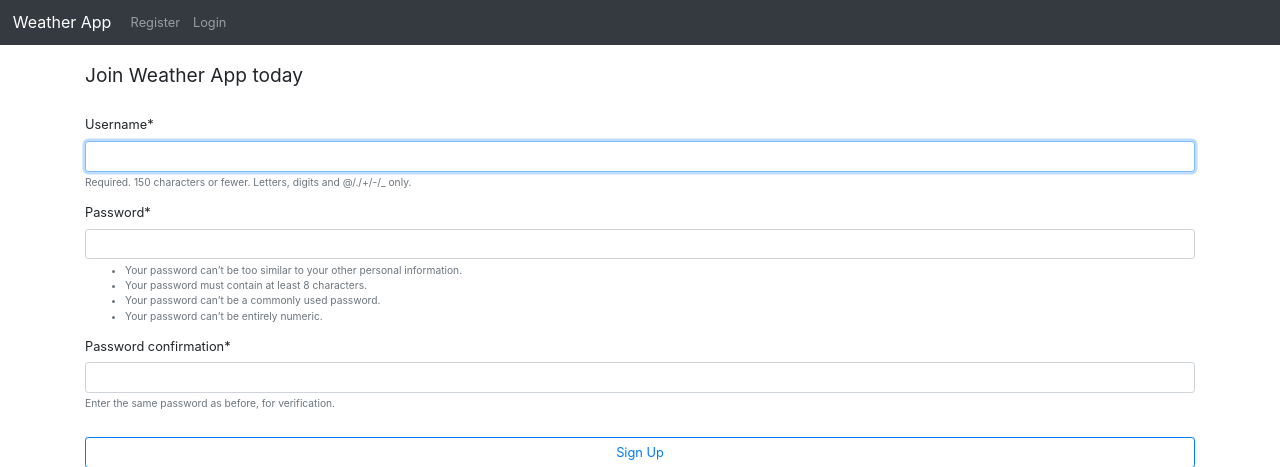
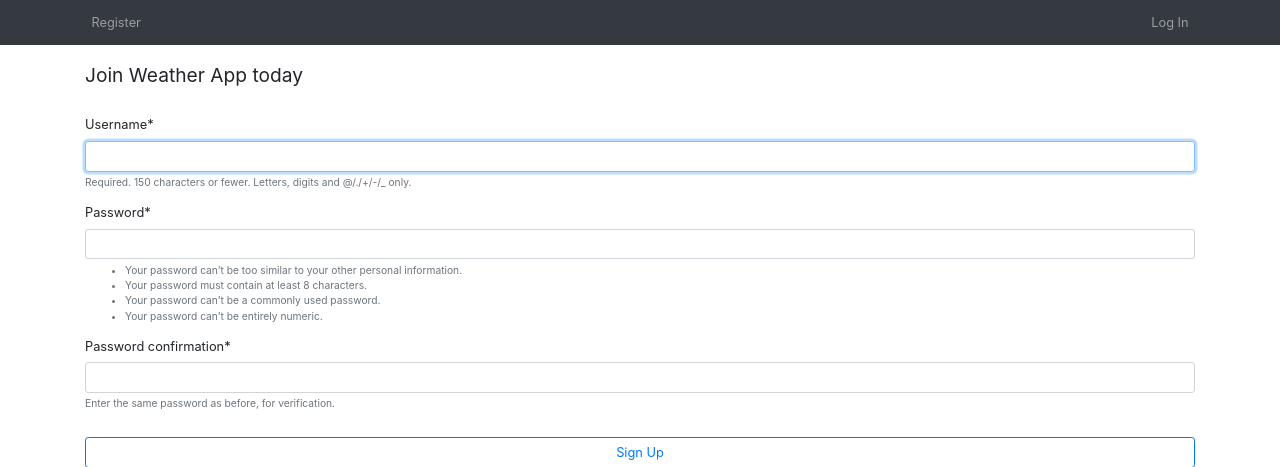
Before and after one commit to MShbana/city-weather, a Django app: page /register/ in a window 1280 px wide. Shown: the top 467 px of the page. Run offline with Django 3.2, Linux system fonts and the light colour scheme; some libraries are stand-ins or nearby versions.

Commit message:
Change navbar layout

```diff
--- a/weather/templates/navbar.html
+++ b/weather/templates/navbar.html
@@ -1,26 +1,28 @@
 <nav class="navbar navbar-expand navbar-dark bg-dark fixed-top">
-    <a class="navbar-brand" href="{% url 'weather:home' %}">Weather App</a>
     <button class="navbar-toggler" type="button" data-toggle="collapse" data-target="#navbarSupportedContent" aria-controls="navbarSupportedContent" aria-expanded="false" aria-label="Toggle navigation">
         <span class="navbar-toggler-icon"></span>
     </button>
 
     <div class="collapse navbar-collapse" id="navbarSupportedContent">
-        <ul class="navbar-nav mr-auto">
+        <div class="container">
+            <ul class="navbar-nav">
                 {% if not request.user.is_anonymous %}
-                <li class="nav-item active">
+                    <li class="nav-item active mr-auto">
                         <a class="nav-link" href="{% url 'weather:home' %}">Home<span class="sr-only">(current)</span></a>
                     </li>
                     <li class="nav-item">
-                    <a class="nav-link" href="{% url 'logout' %}">Logout</a>
+                        <a class="nav-link" href="{% url 'logout' %}">Log Out</a>
                     </li>
+
                 {% else %}
-                <li class="nav-item">
+                    <li class="nav-item mr-auto">
                         <a class="nav-link" href="{% url 'register' %}">Register</a>
                     </li>
                     <li class="nav-item">
-                    <a class="nav-link" href="{% url 'login' %}">Login</a>
+                        <a class="nav-link" href="{% url 'login' %}">Log In</a>
                     </li>
                 {% endif %}
             </ul>
         </div>
+    </div>
 </nav>
```
Also changed, not shown: README.md. Lines whose indentation alone changed are shown as unchanged.
